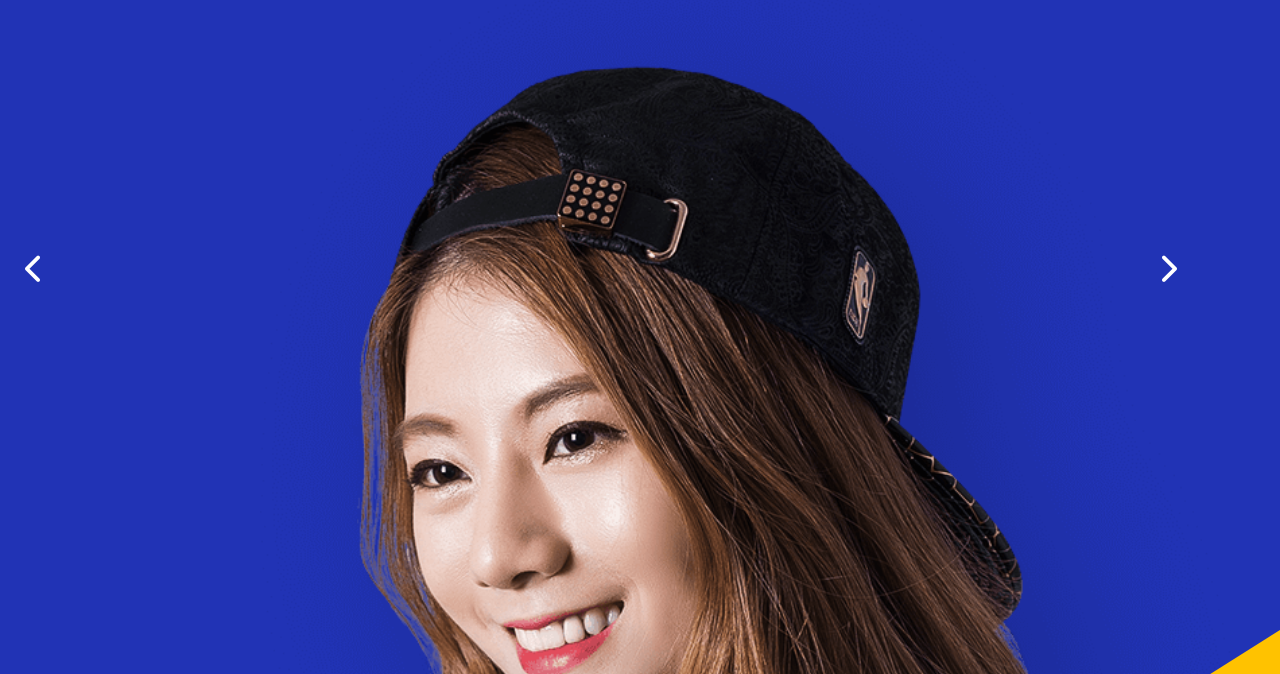
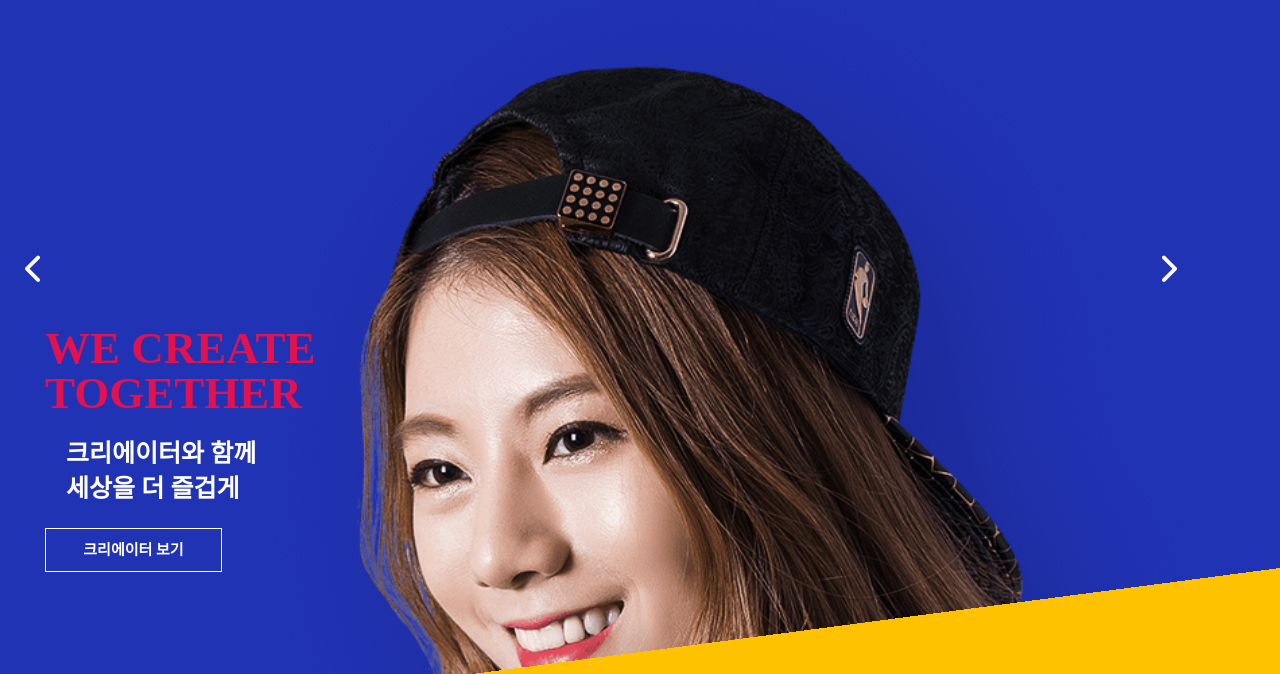
Before and after one commit to LazyLonghorn/sandbox_clone, a plain HTML site: page index.html in a window 1280 px wide. Shown: the part 126-800 px from the top of the page. Drawn offline with nearby package versions, Linux system fonts and the light colour scheme.

Commit message:
Day2
slider Section

```diff
--- a/css/index/header.css
+++ b/css/index/header.css
@@ -12,9 +12,10 @@ header .cont-box:first-of-type{
     z-index:-1;
 }
 header .cont-box:last-of-type{
+    background-image: linear-gradient(to left top, #FFC200 8%, #FFC200 50%, transparent 50%);
     right:0; bottom:0;
-    border-left:168px solid transparent;
-    border-bottom:106px solid #FFC200;
+    width: 100%;
+    height: 168px;
 }
 header .header__section{
     width:83%;
--- a/css/index/index.css
+++ b/css/index/index.css
@@ -11,14 +11,7 @@
     height: 106px;
 }
 */
-.container:nth-of-type(1)>.cont-box:nth-of-type(2){
-    position: absolute;
-    bottom:0;
-    right:0;
-    width:0px;height:0px;
-    border-left:168px solid transparent; /*border의 성질을 이용해 오른쪽테두리만 투명으로 만든다. */
-    border-bottom:106px solid #FFC200; /*border를 사용해 두께를 만든다.*/
-}
+
 .container:nth-of-type(2)>.cont-box:nth-of-type(1){
     position: absolute;
     bottom:0;
--- a/css/index/slider.css
+++ b/css/index/slider.css
@@ -1,11 +1,4 @@
 /*index.html Main CSS*/
-
-.main-slider_img img{
-    width:200%;
-    margin-left:-50%;
-    margin-top:-60px;
-    background-repeat: no-repeat;
-}
 .arrow__wrap{
     position: absolute;
     top: 380px;
@@ -14,8 +7,44 @@
     display:flex;
     justify-content: space-between;
     align-items: center;
+    z-index:3;
 }
 .arrow__wrap i{
     color: #ffffff;
     font-size:30px;
 }
+.main-slider_list{
+    position: relative;
+}
+.main-slider_img img{
+    width:200%;
+    margin-left:-50%;
+    margin-top:-60px;
+    background-repeat: no-repeat;
+}
+.main-slider_title{
+    position: absolute;
+    top:380px;
+    height: 100px;
+    font-weight: 800;
+    font-size:45px;
+    color:#E3114E;
+    margin-left: 45px;
+}
+.main-slider_sub{
+    position: absolute;
+    top:490px;
+    height: 69px;
+    font-weight: 800;
+    font-size:25px;
+    line-height: 35px;
+    color:#ffffff;
+    margin-left: 66px;
+}
+.main-slider_btn{
+    position: absolute;
+    top:582px;
+    width: 175px;
+    margin-left: 45px;
+    font-size:15px;
+}
--- a/css/style.css
+++ b/css/style.css
@@ -19,3 +19,17 @@
     font-size:32px;
     color:#ffffff;
 }
+.gnb__btn{
+    height: 42px;
+    line-height: 1em;
+    border: 1px solid #ffffff;
+    font-weight: 600;
+    color:#ffffff;
+}
+.gnb__btn p{
+    position: absolute;
+    top:50%;
+    margin-top:-0.5em;
+    width:100%;
+    text-align: center;
+}
--- a/index.html
+++ b/index.html
@@ -39,11 +39,21 @@
                         <div class="main-slider_img">
                             <img src="./images/common/main_creator_img0.png" alt="main_creator_img">
                         </div>
+                        <div class="main-slider_title">
+                            WE CREATE<br/>TOGETHER
+                        </div>
+                        <div class="main-slider_sub">
+                            크리에이터와 함께<br/>세상을 더 즐겁게
+                        </div>
+                        <div class="gnb__btn main-slider_btn">
+                            <p>크리에이터 보기</p>
+                        </div>
                     </li>
                 </ul>
 
             </article>
             <div class="gnb__cont-box cont-box"></div>
+
         </header>
     </section>
 
```
